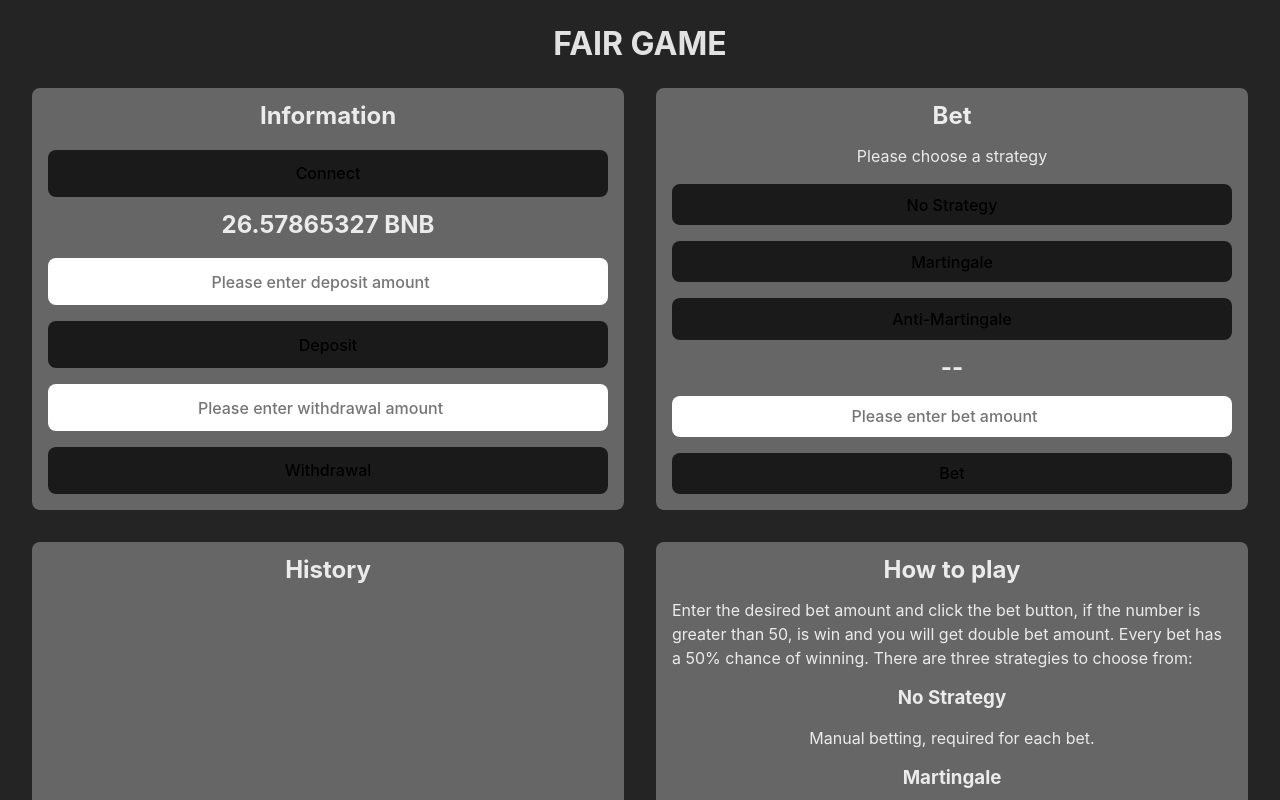
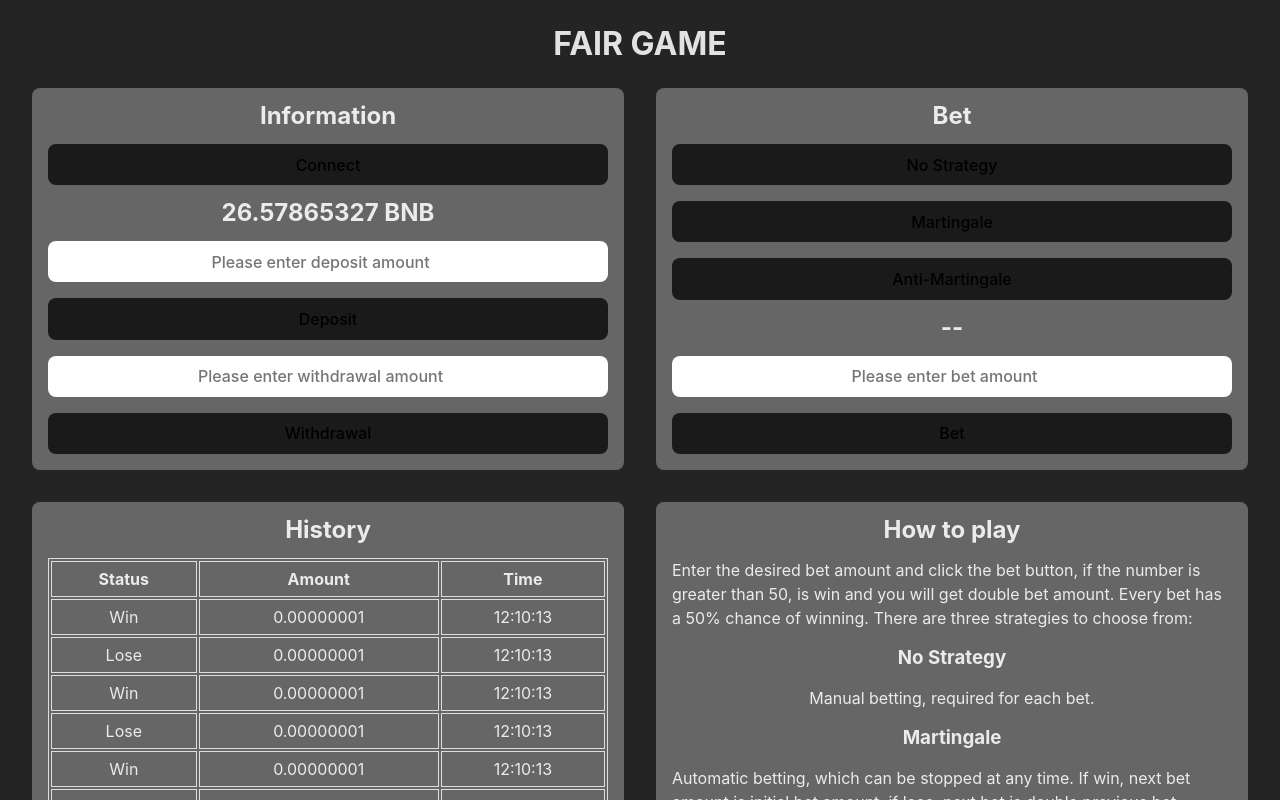
Before and after one commit to throuz/fair-game, a React (Vite) app: page / in a window 1280 px wide. Shown: the top 800 px of the page. Built offline with nearby package versions, Linux system fonts and the light colour scheme.

Commit message:
card align itme start & remove bet hint

```diff
--- a/src/App.css
+++ b/src/App.css
@@ -10,6 +10,7 @@
 }
 
 .card {
+  align-content: start;
   background: #666;
   border-radius: 8px;
   display: grid;
--- a/src/App.jsx
+++ b/src/App.jsx
@@ -16,7 +16,6 @@ const App = () => {
         </div>
         <div className="card">
           <h2>Bet</h2>
-          <span>Please choose a strategy</span>
           <button>No Strategy</button>
           <button>Martingale</button>
           <button>Anti-Martingale</button>
```
